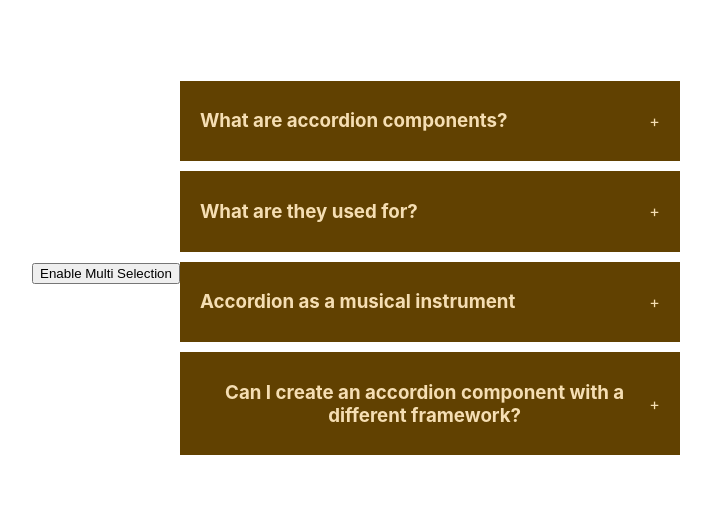
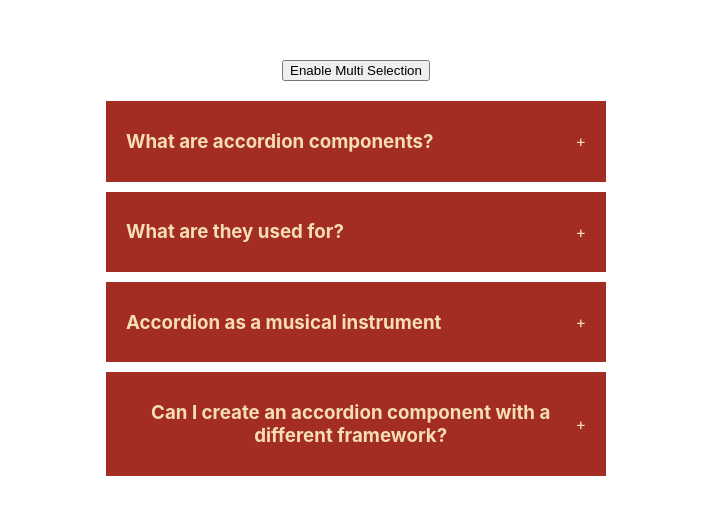
Before and after one commit to Katiasun/Build-React-Projects, a React (Create React App) app: page / in a window 1280 px wide. Shown: the part 127-642 px from the top of the page, without its empty margins (284-995 px from the left). Built offline with nearby package versions, Linux system fonts and the light colour scheme.

Commit message:
add styles to class wrapper

```diff
--- a/src/components/accordian/styles.css
+++ b/src/components/accordian/styles.css
@@ -4,12 +4,14 @@
   width: 100vw;
   justify-content: center;
   align-items: center;
+  flex-direction: column;
+  gap: 20px;
 }
 .accordion {
   width: 500px;
 }
 .item {
-  background: #614101;
+  background: #a32c23;
   margin-bottom: 10px;
   padding: 10px 20px;
 }
```
